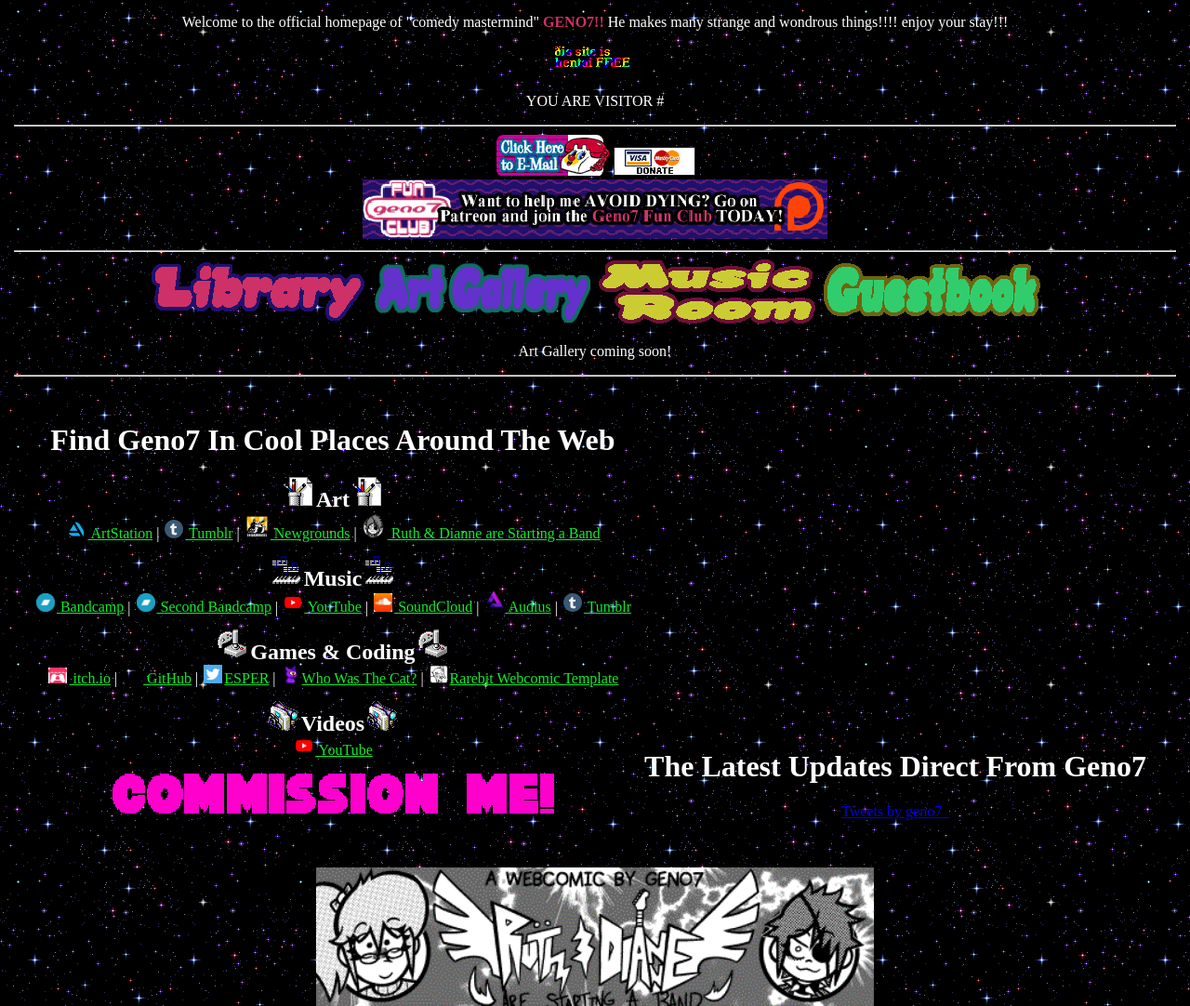
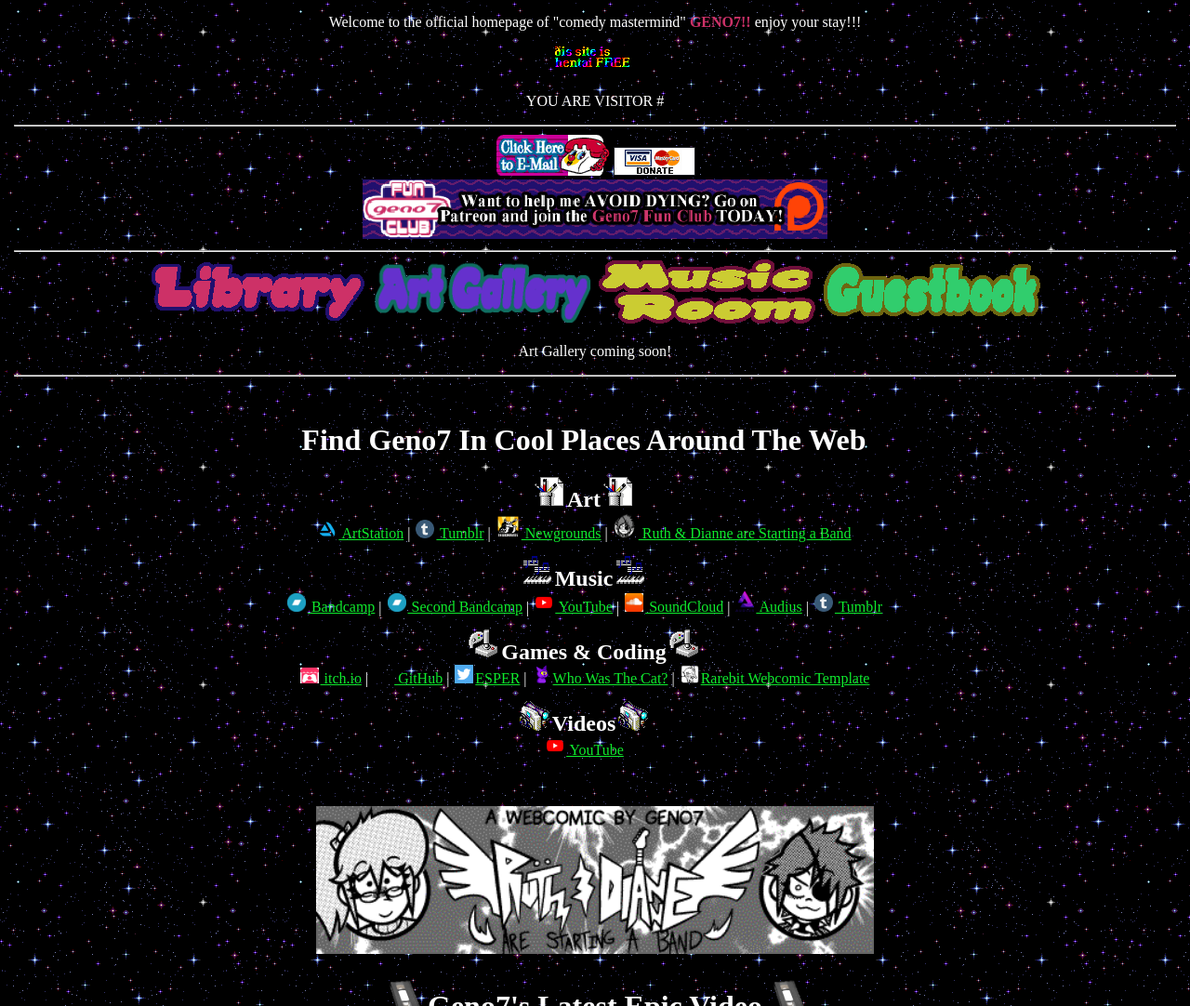
Before and after one commit to geno7/geno7.neocities.org, a website: page public/index.html in a window 1280 px wide. Shown: the part 470-1552 px from the top of the page at 93% size. Drawn offline with Linux system fonts and the light colour scheme; files whose address does not match are found by name.

Commit message:
updated index

```diff
--- a/public/index.html
+++ b/public/index.html
@@ -43,7 +43,7 @@
 <img src="images/welcome2.gif"/>
 </p>
 
-<p>Welcome to the official homepage of "comedy mastermind" <strong style="color: #CC3168">GENO7!!</strong> He makes many strange and wondrous things!!!! enjoy your stay!!!</p>
+<p>Welcome to the official homepage of "comedy mastermind" <strong style="color: #CC3168">GENO7!!</strong> enjoy your stay!!!</p>
 <img src="images/h-free-anim.gif" />
 <p>YOU ARE VISITOR # <script type="text/javascript" src="//counter.websiteout.net/js/7/15/0/0"></script></p>
 </header>
@@ -94,13 +94,13 @@
 <p>
   <a href="https://www.youtube.com/channel/UCS0dC-YmI5mE62NSLBY6seA"><img class="inline-img" src="images/icons/yt.png" alt="YouTube" width="20"/> YouTube</a>
 </p>
-<p><a href="commissions.html"><img src="images/comme.gif"  style="max-width: 500px;" width="100%" class="imglink2" alt="PAY ME to make things FOR YOU!"/></a></p>
+<!-- <p><a href="commissions.html"><img src="images/comme.gif"  style="max-width: 500px;" width="100%" class="imglink2" alt="PAY ME to make things FOR YOU!"/></a></p> -->
 </div>
 
 <!--UPDATES-->
 <div id="updates" style="display:inline-block; padding: 10px;">
-  <h1>The Latest Updates Direct From Geno7</h1>
-<a class="twitter-timeline" style="max-width: 400px;" width="100%" height="450px" href="https://twitter.com/geno7_?ref_src=twsrc%5Etfw">Tweets by geno7_</a> <script async src="https://platform.twitter.com/widgets.js" charset="utf-8"></script>
+  <!-- <h1>The Latest Updates Direct From Geno7</h1>
+<a class="twitter-timeline" style="max-width: 400px;" width="100%" height="450px" href="https://twitter.com/geno7_?ref_src=twsrc%5Etfw">Tweets by geno7_</a> <script async src="https://platform.twitter.com/widgets.js" charset="utf-8"></script> -->
 </div>
 
 <!-- RAREBIT-->
```
Also changed, not shown: public/commissions.html (+4 -2 lines).
